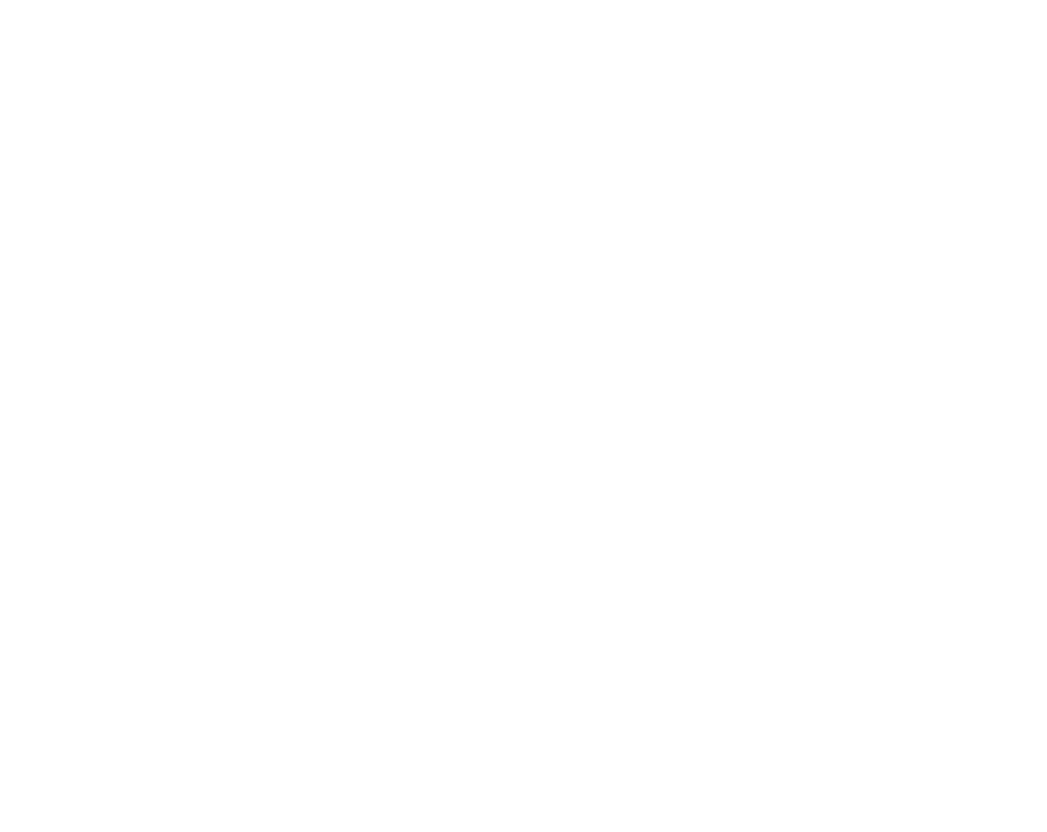
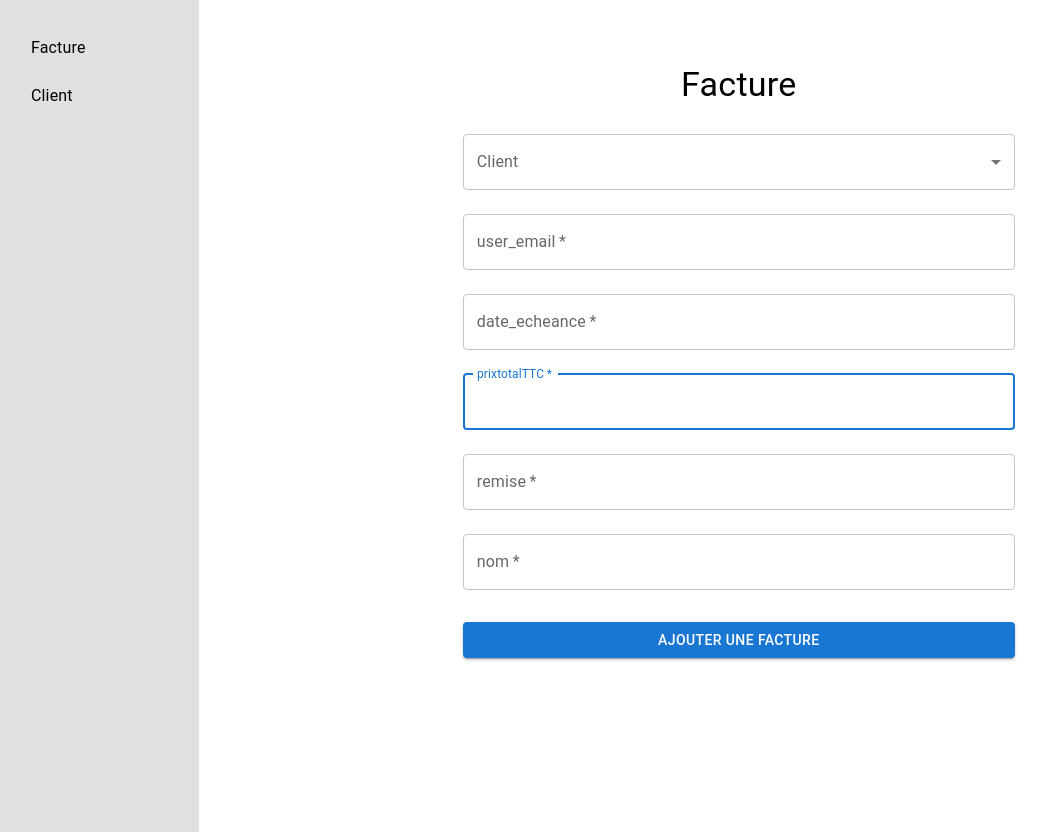
Before and after one commit to FCORMERAIS/BillTrackr_client, a React (Create React App) app: page /ajouter in a window 1280 px wide. Before the commit this address had no page. Shown: the whole page, without its empty margins (1-1048 px from the left). Before the commit the page ends 800 px from the top, so only its background shows below. Built offline with nearby package versions, Linux system fonts and the light colour scheme.

Commit message:
ajout de la page d'ajout de Facture

```diff
--- a/src/App.js
+++ b/src/App.js
@@ -5,6 +5,7 @@
 import Login from './templates/Login';
 import Profile from './templates/Profile';
 import ListeFacture from "./templates/ListeFactures"
+import Ajouter from "./templates/Ajouter"
 
 const App = () => {
   return (
@@ -15,6 +16,7 @@
         <Route path="/login" element={<Login />} />
         <Route path="/profile" element={<Profile /> } />
         <Route path="/listeFactures" element={<ListeFacture/>} />
+        <Route path="/ajouter" element={<Ajouter/>} />
       </Routes>
     </Router>
   );
--- /dev/null
+++ b/src/templates/Ajouter.js
@@ -0,0 +1,31 @@
+import React, { useState } from 'react';
+import { Box, Container } from '@mui/material';
+import Sidebar from './Sidebar';
+import  Client  from "./Client";
+import  Facture  from "./Facture";
+
+const Ajouter = () => {
+    const [currentPage, setCurrentPage] = useState('tax');
+
+    const renderContent = () => {
+      switch (currentPage) {
+        case 'facture':
+          return <Facture />;
+        case 'client':
+          return <Client />;
+        default:
+          return <Facture />;
+      }
+    };
+
+    return (
+      <Box sx={{ display: 'flex' }}>
+        <Sidebar onMenuItemClick={setCurrentPage} />
+        <Container sx={{ padding: 3 }}>
+          {renderContent()}
+        </Container>
+      </Box>
+    );
+  };
+
+export default Ajouter;
--- /dev/null
+++ b/src/templates/Client.js
@@ -0,0 +1,9 @@
+import { Typography } from '@mui/material';
+
+function Client() {
+    return (
+        <Typography variant="h4">Client</Typography>
+    )
+}
+
+export default Client;
--- /dev/null
+++ b/src/templates/Facture.js
@@ -0,0 +1,180 @@
+import React, { useState } from 'react';
+import { Container, TextField, Button, Typography, Box } from '@mui/material';
+import axios from 'axios';
+import { useNavigate } from 'react-router-dom';
+import { FormControl, InputLabel, MenuItem, Select } from '@mui/material';
+
+function Facture() {
+  const [formData, setFormData] = useState({
+    user_email: '',
+    client_id: '',
+    date_echeance: '',
+    prixtotalTTC: '',
+    remise: '',
+    nom : "",
+  });
+  const navigate = useNavigate(); // Utiliser useNavigate pour la redirection
+
+
+
+  const handleChange = (e) => {
+    const { name, value } = e.target;
+    setFormData({
+      ...formData,
+      [name]: value
+    });
+  };
+
+  const handleSubmit = async (e) => {
+    e.preventDefault();
+    try {
+      const response = await axios.post('http://localhost:3001/add_facture', {
+        user_email: formData.email,
+        client_id: formData.client_id,
+        date_echeance: formData.date_echeance,
+        prixtotalTTC: formData.prixtotalTTC,
+        remise: formData.remise,
+        nom : formData.nom,
+      });
+
+      localStorage.setItem('accessToken', response.data.accessToken);
+
+      navigate('/');
+    } catch (error) {
+      if (error.response) {
+        console.error(error.response.data);
+        // Gérez les erreurs spécifiques à la réponse
+      } else if (error.request) {
+        console.error('No response received:', error.request);
+        // Gérez les erreurs où aucune réponse n'a été reçue
+      } else {
+        console.error('Error', error.message);
+        // Gérez d'autres erreurs (erreurs de configuration, etc.)
+      }
+    }
+  };
+
+  const clients = [
+    { id: '1', name: 'Client 1' },
+    { id: '2', name: 'Client 2' },
+    { id: '3', name: 'Client 3' },
+    { id: '4', name: 'Client 4' },
+    { id: '5', name: 'Client 5' },
+  ];
+
+  const ClientSelect = ({ clients, handleChange }) => {
+    const [client, setClient] = React.useState('');
+
+    const handleSelectChange = (event) => {
+      setClient(event.target.value);
+      handleChange(event);
+    };
+
+    return (
+      <FormControl variant="outlined" fullWidth margin="normal">
+        <InputLabel id="client-select-label">Client</InputLabel>
+        <Select
+          labelId="client-select-label"
+          id="client-select"
+          value={client}
+          onChange={handleSelectChange}
+          label="Client"
+          name="client_id"
+        >
+          <MenuItem value="">
+            <em>None</em>
+          </MenuItem>
+          {clients.map((client) => (
+            <MenuItem key={client.id} value={client.id}>
+              {client.name}
+            </MenuItem>
+          ))}
+        </Select>
+      </FormControl>
+    );
+  };
+
+  return (
+    <Container maxWidth="sm">
+      <Box display="flex" flexDirection="column" alignItems="center" mt={5}>
+        <Typography variant="h4" component="h1" gutterBottom>
+          Facture
+        </Typography>
+        <form onSubmit={handleSubmit} noValidate autoComplete="off">
+        <ClientSelect clients={clients} handleChange={handleChange} />
+          <TextField
+            variant="outlined"
+            margin="normal"
+            required
+            fullWidth
+            id="user_email"
+            label="user_email"
+            name="user_email"
+            autoComplete="user_email"
+            autoFocus
+            onChange={handleChange}
+          />
+          <TextField
+            variant="outlined"
+            margin="normal"
+            required
+            fullWidth
+            id="date_echeance"
+            label="date_echeance"
+            name="date_echeance"
+            autoComplete="date_echeance"
+            autoFocus
+            onChange={handleChange}
+          />
+          <TextField
+            variant="outlined"
+            margin="normal"
+            required
+            fullWidth
+            id="prixtotalTTC"
+            label="prixtotalTTC"
+            name="prixtotalTTC"
+            autoComplete="prixtotalTTC"
+            autoFocus
+            onChange={handleChange}
+          />
+          <TextField
+            variant="outlined"
+            margin="normal"
+            required
+            fullWidth
+            name="remise"
+            label="remise"
+            type="remise"
+            id="remise"
+            autoComplete="current-password"
+            onChange={handleChange}
+          />
+            <TextField
+            variant="outlined"
+            margin="normal"
+            required
+            fullWidth
+            name="nom"
+            label="nom"
+            type="nom"
+            id="nom"
+            autoComplete="current-password"
+            onChange={handleChange}
+          />
+          <Button
+            type="submit"
+            fullWidth
+            variant="contained"
+            color="primary"
+            sx={{ mt: 3, mb: 2 }}
+          >
+            Ajouter une Facture
+          </Button>
+        </form>
+      </Box>
+    </Container>
+  );
+}
+
+export default Facture;
--- a/src/templates/Home.js
+++ b/src/templates/Home.js
@@ -2,6 +2,7 @@
 import axios from 'axios';
 import { Button, Typography } from '@mui/material';
 import { jwtDecode } from 'jwt-decode';
+import { useNavigate } from 'react-router-dom';
 
 const Home = () => {
   const getTokenFromLocalStorage = () => {
@@ -32,13 +33,51 @@
     }
   };
 
+  const navigate = useNavigate(); // Utiliser useNavigate pour la redirection
+
+  const deconnected = async () => {
+    try {
+      localStorage.removeItem('accessToken');
+      navigate('/');
+    } catch (error) {
+      if (error.response) {
+        console.error(error.response.data);
+        alert('Le token est invalide');
+      } else if (error.request) {
+        console.error('No response received:', error.request);
+        alert('Erreur de connexion');
+      } else {
+        console.error('Error', error.message);
+        alert('Erreur inconnue');
+      }
+    }
+  };
+
+  const handleLoginRedirect = () => {
+    navigate('/login');
+  };
+
+  const isLoggedIn = !!token;
+
   return (
     <div>
       <Typography variant="h1">Bienvenue sur BillTrackr</Typography>
       <Typography variant="body1">Cette application vous aide à gérer vos factures efficacement.</Typography>
-      <Button variant="contained" color="primary" onClick={handlePostRequest} sx={{ mt: 2 }}>
-        Vérifier le token
-      </Button>
+      {isLoggedIn && (
+        <>
+          <Button variant="contained" color="primary" onClick={handlePostRequest} sx={{ mt: 2 }}>
+            Vérifier le token
+          </Button>
+          <Button variant="contained" color="primary" onClick={deconnected} sx={{ mt: 2 }}>
+            SE DECONNECTER
+          </Button>
+        </>
+      )}
+      {!isLoggedIn && (
+        <Button variant="contained" color="primary" onClick={handleLoginRedirect} sx={{ mt: 2 }}>
+          SE CONNECTER
+        </Button>
+      )}
     </div>
   );
 };
--- /dev/null
+++ b/src/templates/Sidebar.js
@@ -0,0 +1,17 @@
+import React from 'react';
+import { Box, List, ListItem, ListItemText } from '@mui/material';
+
+const Sidebar = ({ onMenuItemClick }) => (
+  <Box sx={{ width: '200px', bgcolor: 'grey.300', height: '100vh', padding: 2 }}>
+    <List component="nav">
+      <ListItem button onClick={() => onMenuItemClick('invoice')}>
+        <ListItemText primary="Facture" />
+      </ListItem>
+      <ListItem button onClick={() => onMenuItemClick('client')}>
+        <ListItemText primary="Client" />
+      </ListItem>
+    </List>
+  </Box>
+);
+
+export default Sidebar;
```
